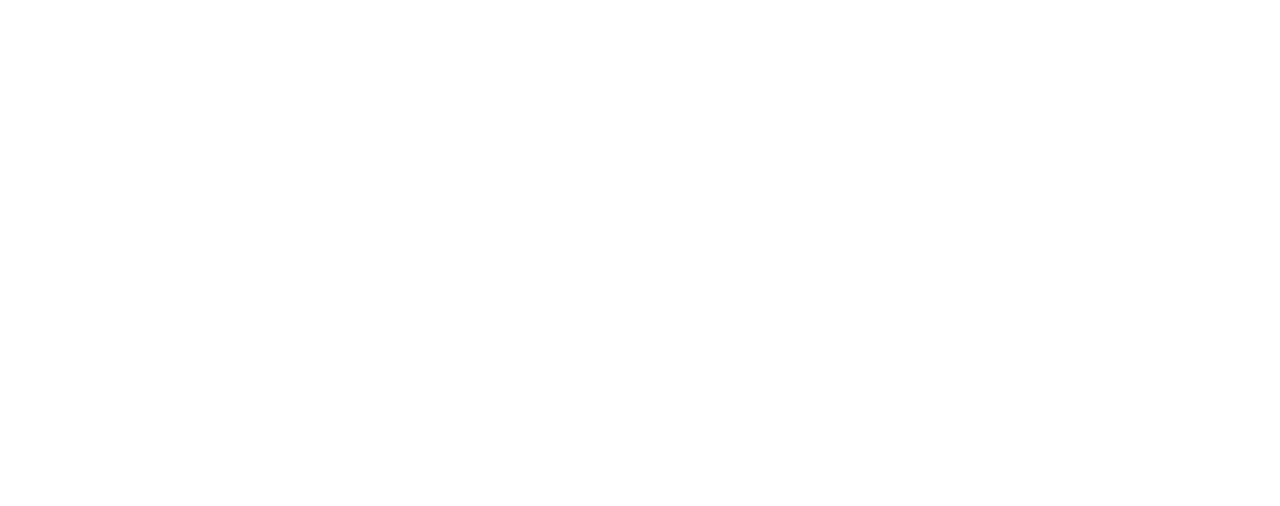
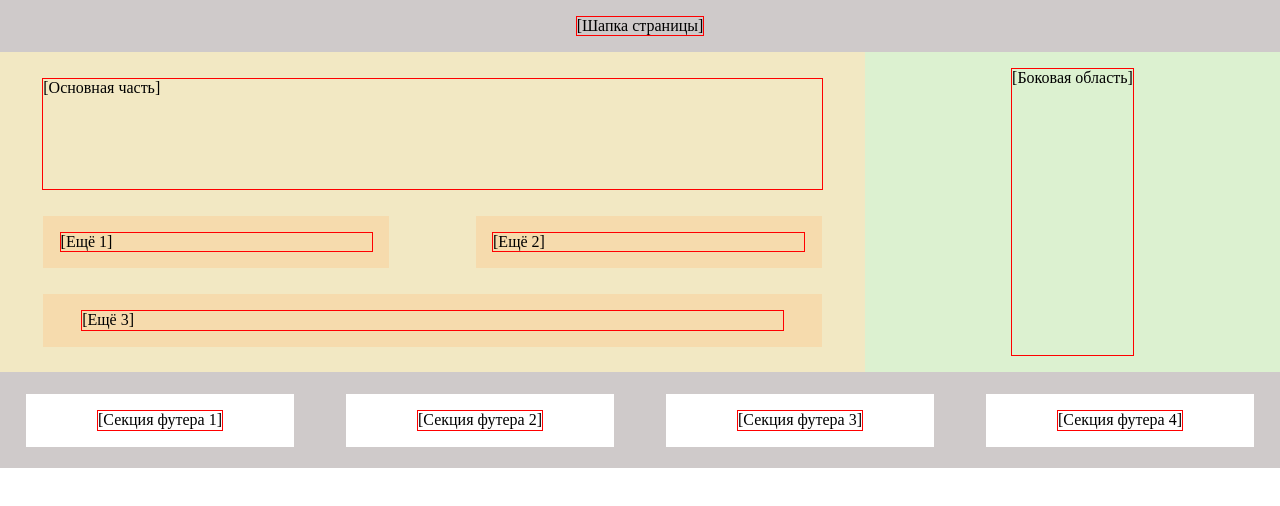
Before and after one commit to woachkatzl/week-5-task-2, a plain HTML site: page index.html in a window 1280 px wide. Drawn offline with Linux system fonts and the light colour scheme.

Commit message:
made first draft

```diff
--- a/index.html
+++ b/index.html
@@ -9,6 +9,41 @@
     <link rel="stylesheet" href="styles/styles.css">
 </head>
 <body>
-
+    <header class="header">
+        <p>[Шапка страницы]</p>
+    </header>
+    <main class="main">
+        <section class="main-section">
+            <div class="container">
+                <p>[Основная часть]</p>
+            </div>
+            <section>
+                <p>[Ещё 1]</p>
+            </section>
+            <section>
+                <p>[Ещё 2]</p>
+            </section>
+            <section>
+                <p>[Ещё 3]</p>
+            </section>
+        </section>
+        <aside class="aside">
+            <p>[Боковая область]</p>
+        </aside>
+    </main>
+    <footer class="footer">
+        <section>
+            <p>[Секция футера 1]</p>
+        </section>
+        <section>
+            <p>[Секция футера 2]</p>
+        </section>
+        <section>
+            <p>[Секция футера 3]</p>
+        </section>
+        <section>
+            <p>[Секция футера 4]</p>
+        </section>
+    </footer>
 </body>
 </html>
--- a/styles/styles.css
+++ b/styles/styles.css
@@ -0,0 +1,88 @@
+body {
+    display: flex;
+    flex-direction: column;
+}
+
+.header,
+.main,
+.footer,
+.main-section,
+.aside,
+.main-section section,
+.footer section,
+.container {
+    display: flex;
+}
+
+.main,
+.main-section,
+.footer {
+    flex-direction: row;
+}
+
+.header {
+    min-height: 5vh;
+    justify-content: center;
+}
+
+.main-section {
+    min-height: 40vh;
+    flex-wrap: wrap;
+    flex: 2 0 auto;
+    align-content: space-evenly;
+    justify-content: space-around;
+    background-color: #f2e8c3;
+}
+
+.container {
+    width: 100%;
+    min-height: 35%;
+    justify-content: center;
+}
+
+.main-section section {
+    min-height: 5vh;
+    justify-content: center;
+    background-color: #f6dbad;
+}
+
+.main-section :nth-child(2),
+.main-section :nth-child(3) {
+    flex-basis: 40%;
+}
+
+.main-section :last-child {
+    flex-basis: 90%;
+}
+
+.aside {
+    justify-content: center;
+    flex: 1 0 auto;
+    background-color: #dcf1d0;
+}
+
+.footer {
+    min-height: 12vh;
+    align-items: center;
+    justify-content: space-around;
+}
+
+.footer section {
+    min-height: 5vh;
+    min-width: 21%;
+    justify-content: center;
+    background-color: #FFFFFF;
+}
+
+.container p {
+    margin: 0;
+}
+
+.header,
+.footer {
+    background-color: #cfcaca;
+}
+
+p {
+    border: 1px solid red;
+}
```
